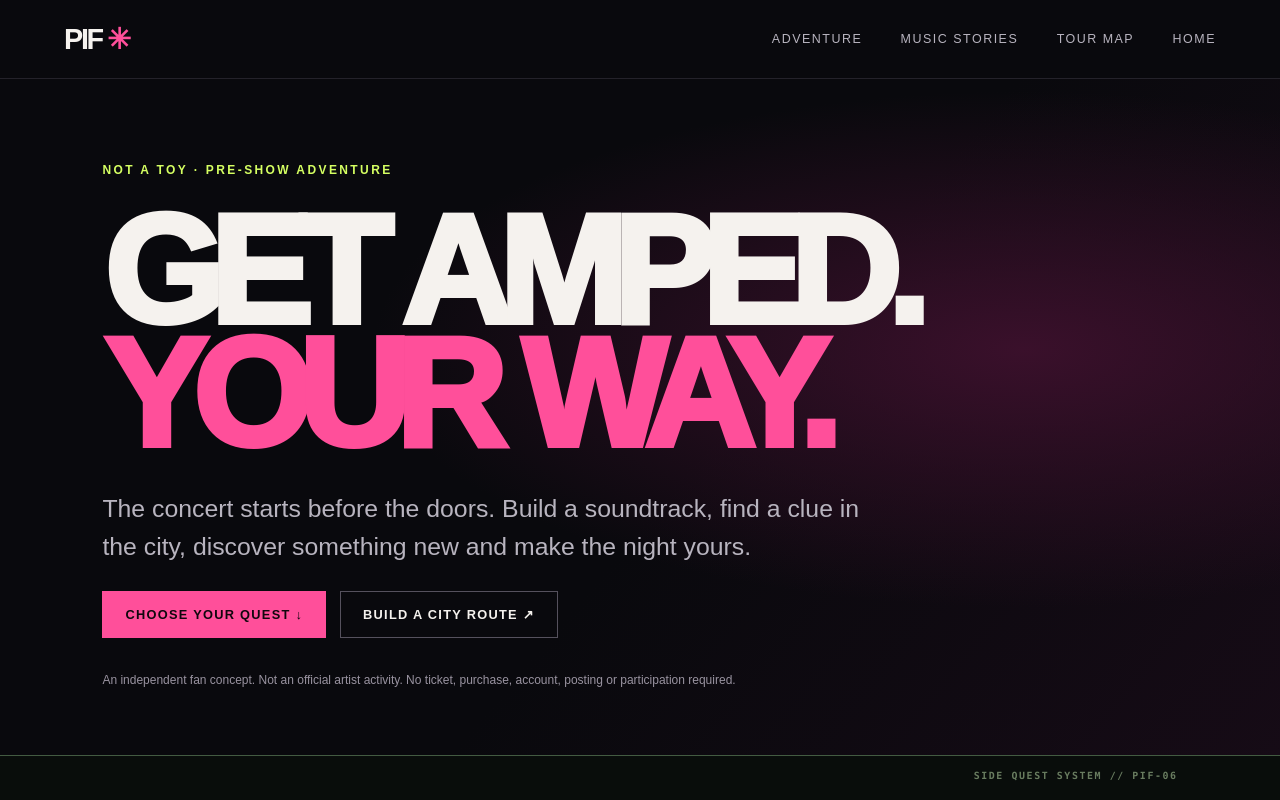
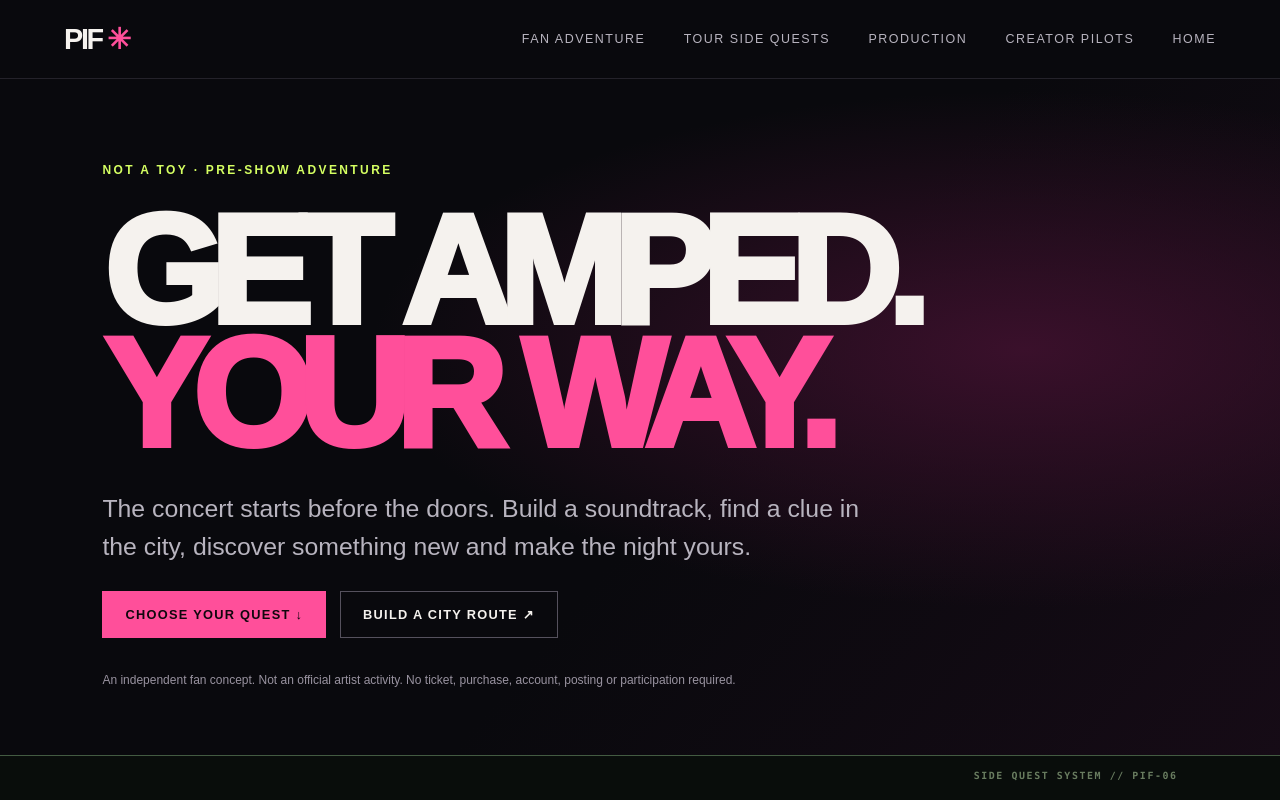
Before and after one commit to Loptr-Lab/pay-it-forward, a Next.js app: page /adventure in a window 1280 px wide. Shown: the top 800 px of the page. Built offline with nearby package versions, Linux system fonts and the light colour scheme.

Commit message:
Align fan adventure navigation with visitor pathways

```diff
--- a/src/app/adventure/page.tsx
+++ b/src/app/adventure/page.tsx
@@ -17,7 +17,7 @@ const quests = [
 
 export default function AdventurePage() {
   return <main className="experience-page">
-    <header className="experience-nav"><Link href="/" className="wordmark">PIF<span>✳</span></Link><nav><Link href="/adventure/">Adventure</Link><Link href="/music/devour/">Music stories</Link><Link href="/route/">Tour map</Link><Link href="/">Home</Link></nav></header>
+    <header className="experience-nav"><Link href="/" className="wordmark">PIF<span>✳</span></Link><nav aria-label="Visitor pathways"><Link href="/adventure/">Fan adventure</Link><Link href="/tour-side-quests/">Tour side quests</Link><Link href="/every-day/#makers">Production</Link><Link href="/every-day/#pilots">Creator pilots</Link><Link href="/">Home</Link></nav></header>
     <Breadcrumbs items={[{ label: "Home", href: "/" }, { label: "Adventure", href: "/adventure/" }]} />
     <section className="experience-hero adventure-hero"><p className="eyebrow">NOT A TOY · PRE-SHOW ADVENTURE</p><h1>GET AMPED.<br/><em>YOUR WAY.</em></h1><p className="experience-lede">The concert starts before the doors. Build a soundtrack, find a clue in the city, discover something new and make the night yours.</p><div className="hero-actions"><a className="button primary" href="#quests">CHOOSE YOUR QUEST ↓</a><Link className="button secondary" href="/route/">BUILD A CITY ROUTE ↗</Link></div><p className="disclaimer">An independent fan concept. Not an official artist activity. No ticket, purchase, account, posting or participation required.</p></section>
 
```
